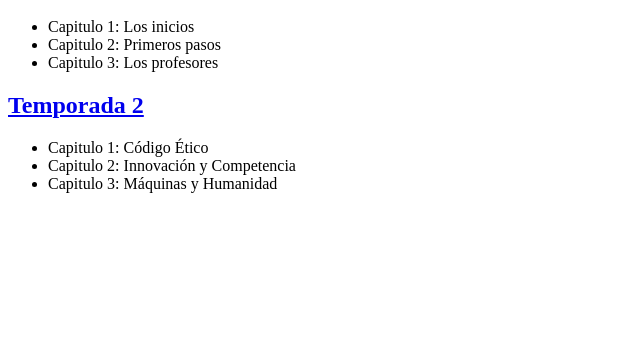
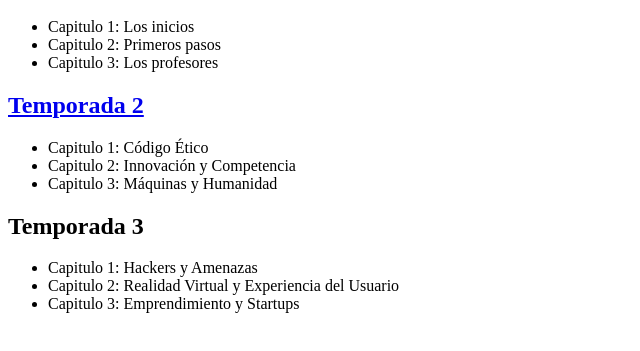
Before and after one commit to augusto-gs/202309-w4ch1-augusto-gomez, a plain HTML site: page index.html in a window 1280 px wide. Shown: the part 109-460 px from the top of the page, without its empty margins (0-640 px from the left). Drawn offline with Linux system fonts and the light colour scheme.

Commit message:
Add HTML elements for third season index

```diff
--- a/index.html
+++ b/index.html
@@ -25,6 +25,13 @@
       <li>Capitulo 1: Código Ético</li>
       <li>Capitulo 2: Innovación y Competencia</li>
       <li>Capitulo 3: Máquinas y Humanidad</li>
+    </ul>
+    <h2>Temporada 3</h2>
+    <ul>
+      <li>Capitulo 1: Hackers y Amenazas</li>
+      <li>Capitulo 2: Realidad Virtual y Experiencia del Usuario</li>
+      <li>Capitulo 3: Emprendimiento y Startups</li>
+    </ul>
   </main>
 </body>
 
```
